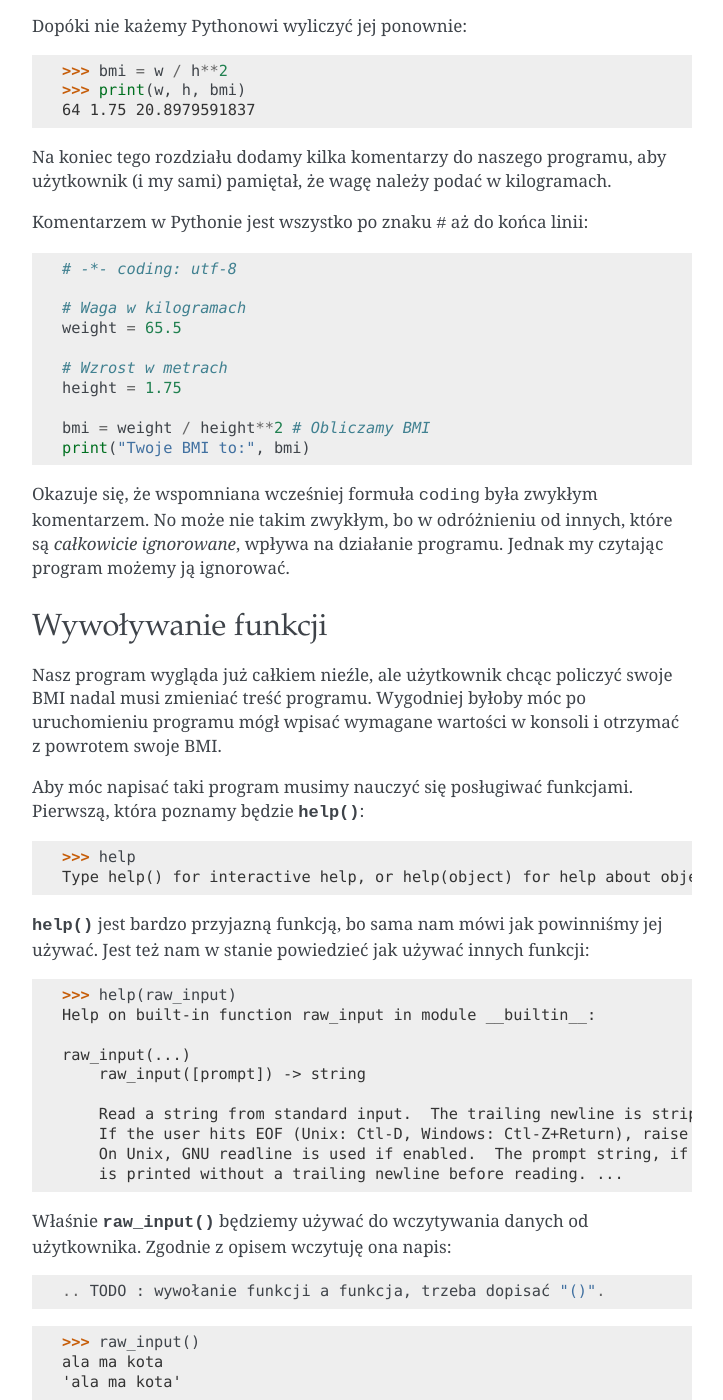
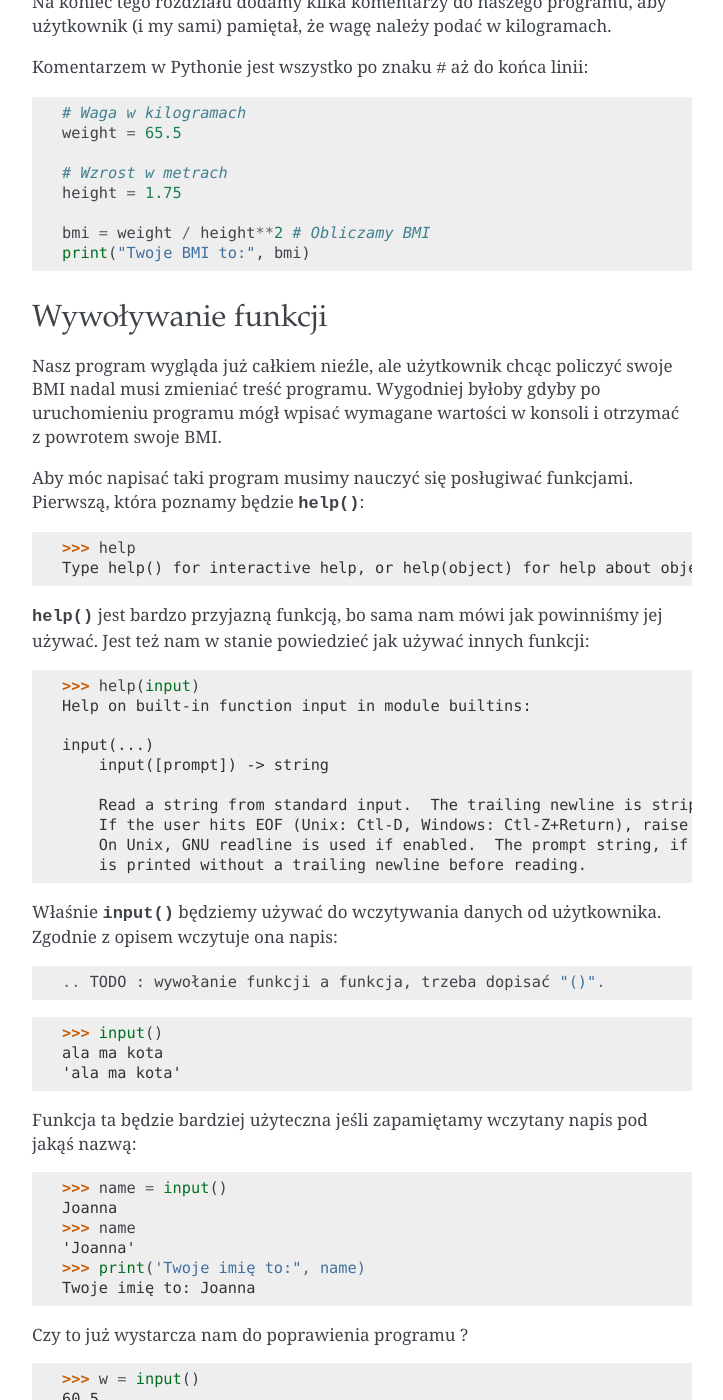
Before and after one commit to ggcarrots/django-carrots, a Sphinx documentation site: the page built from source/python_quickstart.rst, in a window 1280 px wide and 1400 px high, scrolled down 5714 px. Shown: the whole window, without its empty margins (388-1111 px from the left). Built offline with Sphinx 7.4.7, drawn with Linux system fonts in a browser that asks for light colours; some of the changed text lies outside the part shown.

Commit message:
Python 3 fixes
* list and range
* raw_input -> input

```diff
--- a/source/python_quickstart.rst
+++ b/source/python_quickstart.rst
@@ -30,14 +30,6 @@ Python świetnie sprawdza się jako kalkulator:
     >>> 3**2
     9
     >>> 5 / 2
-    2
-
-Ten ostatni wynik może być dość zaskakujący. Oczekiwaliśmy raczej dostać
-dwa i pół. Z drugiej strony, dotąd używaliśmy jedynie liczb całkowitych,
-więc Python nie ma powodu aby zmuszać nas do posługiwania się ułamkami.
-Ale możemy zrobić to sami:
-
-    >>> 5.0 / 2
     2.5
 
 Należy zwrócić szczególną uwagę, że ułamki dziesiętne zapisujemy zgodnie
@@ -292,8 +285,6 @@ należy podać w kilogramach.
 
 Komentarzem w Pythonie jest wszystko po znaku ``#`` aż do końca linii::
 
-    # -*- coding: utf-8
-
     # Waga w kilogramach
     weight = 65.5
 
@@ -303,17 +294,11 @@ Komentarzem w Pythonie jest wszystko po znaku ``#`` aż do końca linii::
     bmi = weight / height**2 # Obliczamy BMI
     print("Twoje BMI to:", bmi)
 
-Okazuje się, że wspomniana wcześniej formuła ``coding`` była zwykłym
-komentarzem. No może nie takim zwykłym, bo w odróżnieniu od innych,
-które są *całkowicie ignorowane*, wpływa na działanie programu. Jednak
-my czytając program możemy ją ignorować.
-
-
 Wywoływanie funkcji
 ===================
 
 Nasz program wygląda już całkiem nieźle, ale użytkownik chcąc policzyć
-swoje BMI nadal musi zmieniać treść programu. Wygodniej byłoby móc
+swoje BMI nadal musi zmieniać treść programu. Wygodniej byłoby gdyby
 po uruchomieniu programu mógł wpisać wymagane wartości w konsoli
 i otrzymać z powrotem swoje BMI.
 
@@ -326,30 +311,30 @@ Pierwszą, która poznamy będzie :func:`help`:
 :func:`help` jest bardzo przyjazną funkcją, bo sama nam mówi jak powinniśmy jej
 używać. Jest też nam w stanie powiedzieć jak używać innych funkcji:
 
-    >>> help(raw_input)  # doctest: +SKIP
-    Help on built-in function raw_input in module __builtin__:
+    >>> help(input)  # doctest: +SKIP
+    Help on built-in function input in module builtins:
     <BLANKLINE>
-    raw_input(...)
-        raw_input([prompt]) -> string
+    input(...)
+        input([prompt]) -> string
     <BLANKLINE>
         Read a string from standard input.  The trailing newline is stripped.
         If the user hits EOF (Unix: Ctl-D, Windows: Ctl-Z+Return), raise EOFError.
         On Unix, GNU readline is used if enabled.  The prompt string, if given,
-        is printed without a trailing newline before reading. ...
+        is printed without a trailing newline before reading.
 
-Właśnie :func:`raw_input` będziemy używać do wczytywania danych od użytkownika.
-Zgodnie z opisem wczytuję ona napis::
+Właśnie :func:`input` będziemy używać do wczytywania danych od użytkownika.
+Zgodnie z opisem wczytuje ona napis::
 
 .. TODO : wywołanie funkcji a funkcja, trzeba dopisać "()".
 
-    >>> raw_input()
+    >>> input()
     ala ma kota
     'ala ma kota'
 
 Funkcja ta będzie bardziej użyteczna jeśli zapamiętamy wczytany
 napis pod jakąś nazwą::
 
-    >>> name = raw_input()
+    >>> name = input()
     Joanna
     >>> name
     'Joanna'
@@ -360,18 +345,18 @@ Czy to już wystarcza nam do poprawienia programu ?
 
 .. testsetup:: raw_input_test
 
-    raw_input.queue.append("60.5")
+    input.queue.append("60.5")
 
 .. doctest:: raw_input_test
 
-    >>> w = raw_input()
+    >>> w = input()
     60.5
     >>> w
     '60.5'
     >>> print(w + 3)
     Traceback (most recent call last):
       File "<stdin>", line 1, in <module>
-    TypeError: cannot concatenate 'str' and 'int' objects
+    TypeError: Can't convert 'int' object to str implicitly
 
 Jak widać Python nie wie o co nam chodzi i jakiego właściwie wyniku
 oczekujemy. Jak pokazaliśmy wcześniej zarówno napisy (``str``) jak i liczby (``int``)
@@ -381,7 +366,7 @@ napis ``"60.53"``? Tylko my to wiemy i musimy zawrzeć tą informację w program
 Poznajmy, więc dwie kolejne funkcję:
 
     >>> help(int)  # doctest: +NORMALIZE_WHITESPACE
-    Help on class int in module __builtin__:
+    Help on class int in module builtin:
     <BLANKLINE>
     class int(object)
     |  int(x[, base]) -> integer
@@ -391,7 +376,7 @@ Poznajmy, więc dwie kolejne funkcję:
 oraz:
 
     >>> help(float)  # doctest: +NORMALIZE_WHITESPACE
-    Help on class float in module __builtin__:
+    Help on class float in module builtin:
     <BLANKLINE>
     class float(object)
     |  float(x) -> floating point number
@@ -442,17 +427,17 @@ przełożyć na osiem linii naszego programu (nie licząc odstępów):
 
 .. testsetup::
 
-    raw_input.queue.append("1.75")
-    raw_input.queue.append("65.5")
+    input.queue.append("1.75")
+    input.queue.append("65.5")
 
 .. testcode::
 
     print("Podaj wzrost w metrach:")
-    height = raw_input()
+    height = input()
     height = float(height)
 
     print("Podaj wagę w kilogramach:")
-    weight = raw_input()
+    weight = input()
     weight = float(weight)
 
     bmi = weight / height**2 # Obliczamy BMI
@@ -468,13 +453,19 @@ przełożyć na osiem linii naszego programu (nie licząc odstępów):
 
 
 Podsumowując, aby wywołać funkcję musimy znać jej nazwę (poznaliśmy
-dotąd pięć: :func:`help`, :func:`raw_input`, :func:`int`, :func:`float` i :func:`quit`),
+dotąd cześć: :func:`print`, :func:`help`, :func:`input`, :func:`int`, :func:`float` i :func:`quit`),
 oraz jakich danych ona od nas oczekuję (tzw. lista argumentów).
 
 Podanie samej nazwy nie wywoła funkcji, powie nam jedynie, że to funkcja:
 
-    >>> raw_input  # doctest: +SKIP
-    <built-in function raw_input>
+    >>> input  # doctest: +SKIP
+    <built-in function input>
+
+Aby wywołać funkcję musimy dopisać nawiasy po jej nazwie:
+
+    >>> input()
+
+W tym momencie funkcja zostanie wykonana przez Pythona.
 
 Wszystkie argumenty podajemy w nawiasach. Aby podać więcej niż jeden,
 rozdzielamy je przecinkiem:
@@ -504,17 +495,17 @@ wykonuje dalszą część programu pod podanym warunkiem:
 
 .. testsetup::
 
-    raw_input.queue.append("1.75")
-    raw_input.queue.append("65.5")
+    input.queue.append("1.75")
+    input.queue.append("65.5")
 
 .. testcode::
 
     print("Podaj wzrost w metrach:")
-    height = raw_input()
+    height = input()
     height = float(height)
 
     print("Podaj wagę w kilogramach:")
-    weight = raw_input()
+    weight = input()
     weight = float(weight)
 
     bmi = weight / height**2 # Obliczamy BMI
@@ -582,7 +573,7 @@ Otwórz tryb interaktywny i wpisz prosty warunek, np.::
 Na razie nic się jeszcze nie wydarzyło, o czym świadczą kropki zamiast
 zachęty ``>>>`` którą dotąd widzieliśmy. Python oczekuje od nas dalszych
 instrukcji, które mają wyć wykonane jeśli warunek ``2 > 1`` okaże się
-prawdziwy. Niech wypisze on "OK"::
+prawdziwy. Niech wypisze on "OK":
 
     >>> if 2 > 1:
     ... print("OK")
@@ -601,7 +592,7 @@ objętą warunkiem. W tym celu musimy wciąć nasz kod:
     OK
 
 Wystarczy do tego jedna spacja albo ``TAB``. Jednak wszystkie linie, które mają
-się wykonywać po sobie, muszą być wcięte tak samo::
+się wykonywać po sobie, muszą być wcięte tak samo:
 
     >>> if -1 > 0:
     ...  print("A")
@@ -876,7 +867,7 @@ zapisać liczby całkowite, liczby zmiennoprzecinkowe, napisy oraz
 krotki z nich złożone.
 
 Poznaliśmy funkcję :func:`print`, która wypisuje informację
-użytkownikowi oraz funkcję :func:`raw_input`, która je od niego wczytuje.
+użytkownikowi oraz funkcję :func:`input`, która je od niego wczytuje.
 
 Wiemy też, że wcięcia mogą mieć znaczenie, szczególnie gdy chcemy użyć
 instrukcji :keyword:`if` (również w połączeniu z :keyword:`else` i :keyword:`elif`).
```
Also changed, not shown: other parts of source/python_quickstart.rst (+4 -3 lines), source/install.rst (+8 -1 lines), source/python_classes.rst (+29 -10 lines).
